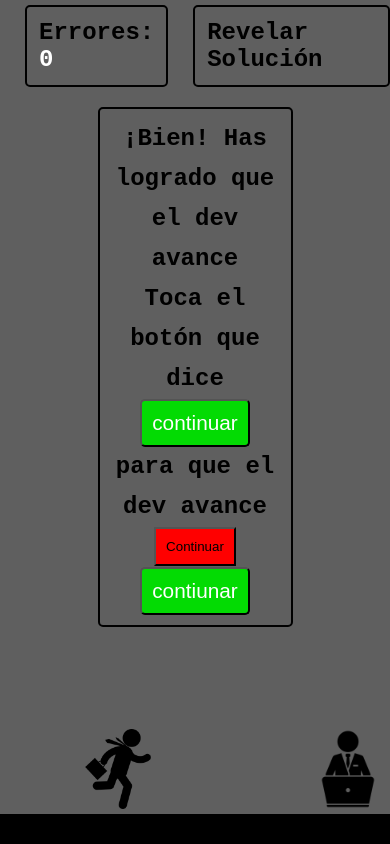
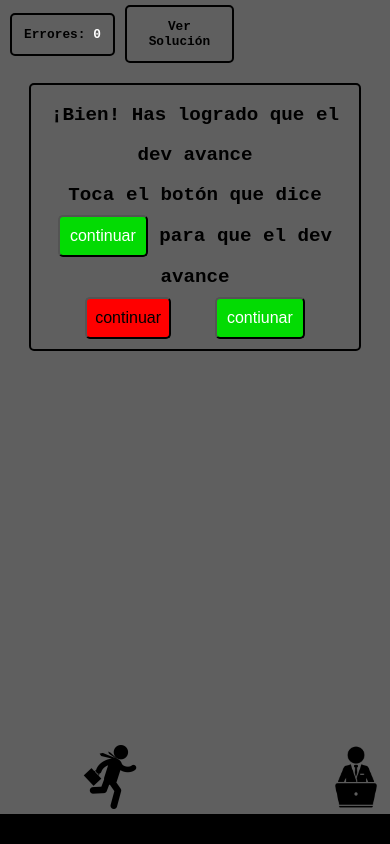
Before and after one commit to JuanPanizzi/dev-game, a React (Vite) app: page / in a window 390 px wide. Both pictures are taken after a click on the element "AQUI". Built offline with nearby package versions, Linux system fonts and the light colour scheme.

Commit message:
css changes

```diff
--- a/src/App.jsx
+++ b/src/App.jsx
@@ -1,7 +1,6 @@
 import { Home } from './pages/Home.JSX'
 
 function App() {
-
 
   return (
     <>
--- a/src/components/First.jsx
+++ b/src/components/First.jsx
@@ -6,9 +6,9 @@ export const First = ({ handleFirst, handleErrores, handleReset }) => {
   return (
     <div className='ctn-welcome'>
       <h1>¡Bien! Has logrado que el dev avance</h1>
-      <h2>Toca el botón que dice <button className='span-red' onClick={() => { handleErrores(); handleReset(); }}>continuar</button>  para que el dev avance</h2>
+      <h2>Toca el botón que dice <button className='span-green' onClick={() => { handleErrores(); handleReset(); }}>continuar</button>  para que el dev avance</h2>
       <div className='ctn-btn-first' >
-        <button className='btn-gray' onClick={handleFirst}>Continuar</button>
+        <button className='btn-red' onClick={handleFirst}>continuar</button>
         <button className='btn-green'
           onClick={() => { handleErrores(); handleReset(); }}>contiunar
         </button>
--- a/src/components/Second.jsx
+++ b/src/components/Second.jsx
@@ -48,7 +48,7 @@ export const Second = ({handleSecond}) => {
   return (
     <>
     <div className='ctn-second ctn-welcome'>
-        <h1>Elige las letras dentro del siguiente cuadro y haz click en las correspondientes para formar la palabra &quot;DEV&quot; </h1>
+        <h1>Clickea las letras del siguiente cuadro para formar la palabra &quot;DEV&quot; </h1>
 
     </div>
     <section className='section-second'>
--- a/src/pages/Home.jsx
+++ b/src/pages/Home.jsx
@@ -23,7 +23,7 @@ export const Home = () => {
     <section>
       <div className='ctn-error-pista'>
     <h1 className='errores'>Errores: <span>{errores} </span> </h1>
-      <h1 className='pista' onClick={handlePista}>Revelar Solución</h1>
+      <h1 className='pista' onClick={handlePista}>Ver Solución</h1>
       </div>
 
        { welcome && !first && <Welcome
--- a/src/styles/First.css
+++ b/src/styles/First.css
@@ -1,12 +1,26 @@
-.span-red, .btn-green{
+.span-green, .btn-green{
     background-color: rgb(3, 219, 3);
     color: white;
     padding: 10px;
-    border-radius: 5px 5px;
-    font-size: 1.3rem;
+    border-radius: 5px;
     cursor: pointer;
+    font-size: 1.2rem;
+    font-weight:400;
 }
-.btn-gray{
+.btn-green{
+    font-weight: 100;
+}
+.btn-red{
     background-color: red;
-    padding: 10px;
+    padding: 8px;
+    border-radius: 5px;
 }
+.ctn-btn-first{
+display: flex;
+justify-content: space-evenly;
+}
+@media (max-width: 576px) {
+    .btn-green, .btn-red, .span-green{
+        font-size: 1rem;
+    }
+}
--- a/src/styles/Footer.css
+++ b/src/styles/Footer.css
@@ -24,3 +24,14 @@ img{
     height: 30px;
     background-color: black;
 }
+@media (max-width: 576px) {
+    .dev, .hired{
+        width: 3rem;
+    }
+}
+@media (max-width: 768px){
+    .dev, .hired{
+        width: 4rem;
+    }
+
+}
--- a/src/styles/Second.css
+++ b/src/styles/Second.css
@@ -1,9 +1,9 @@
 .ctn-second{
 margin-bottom: 10px;
 }
-.ctn-welcome h1{
+/* .ctn-welcome h1{
     font-size: 1.5rem;
-}
+} */
 .tablero{
     display: grid;
     grid-template-columns: repeat(5, 1fr);
@@ -58,3 +58,17 @@ margin-bottom: 10px;
 .showText{
     color: white;
 }
+    @media (max-width: 576px) {
+        .section-second{
+            display: flex;
+            flex-direction: column;
+            align-items: center;
+        }
+        .words{
+            position: static;
+            font-size: 2rem;
+        }
+        .tablero{
+            font-size: 0.9rem;
+        }
+    }
--- a/src/styles/Welcome.css
+++ b/src/styles/Welcome.css
@@ -10,6 +10,7 @@
   border-radius: 5px 5px;
     color: black;
     padding: 12px;
+    font-size: 1.2rem;
 }
 .errores span{
     color: white;
@@ -23,7 +24,7 @@
 }
 
 .ctn-welcome{
-    width: 50%;
+    width: 60%;
     margin: auto;
     text-align: center;
     border: 2px solid black;
@@ -36,3 +37,55 @@
     cursor: pointer;
     color: white;
 }
+
+
+@media (max-width: 768px){
+    .ctn-welcome{
+        width: 75%;
+    }
+    .ctn-welcome h1, .ctn-welcome h2 {
+        font-size: 1.3rem;
+}
+.ctn-welcome h3 {
+    font-size: 1.1rem;
+}
+.errores, .pista{
+    font-size: 1rem;
+}
+}
+@media (max-width: 576px) {
+    .ctn-welcome{
+        width: 85%;
+    }
+    .ctn-welcome h1, .ctn-welcome h2 {
+            font-size: 1.2rem;
+    }
+    .ctn-welcome h3 {
+        font-size: 1rem;
+}
+.errores, .pista {
+    margin-left: 10px;
+    border: 2px solid black;
+    border-radius: 5px 5px;
+    color: black;
+    padding: 12px;
+    min-width: 25%;
+    max-width: 28%;
+    font-size: 0.8rem;
+    text-align: center;
+}
+}
+/* @media (max-width: 992px){
+    .ctn-welcome{
+        width: 70%;
+    }
+    .ctn-welcome h1, .ctn-welcome h2 {
+        font-size: 1.3rem;
+}
+.ctn-welcome h3 {
+    font-size: 1.1rem;
+}
+.errores, .pista{
+    font-size: 1rem;
+}
+} */
```
